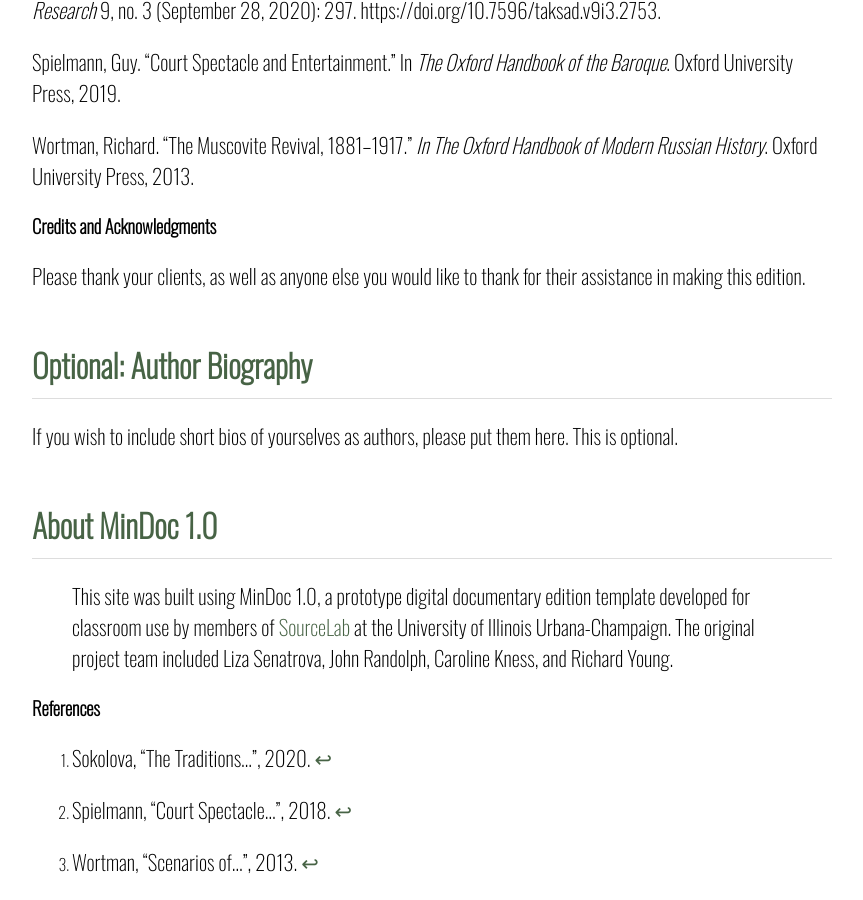
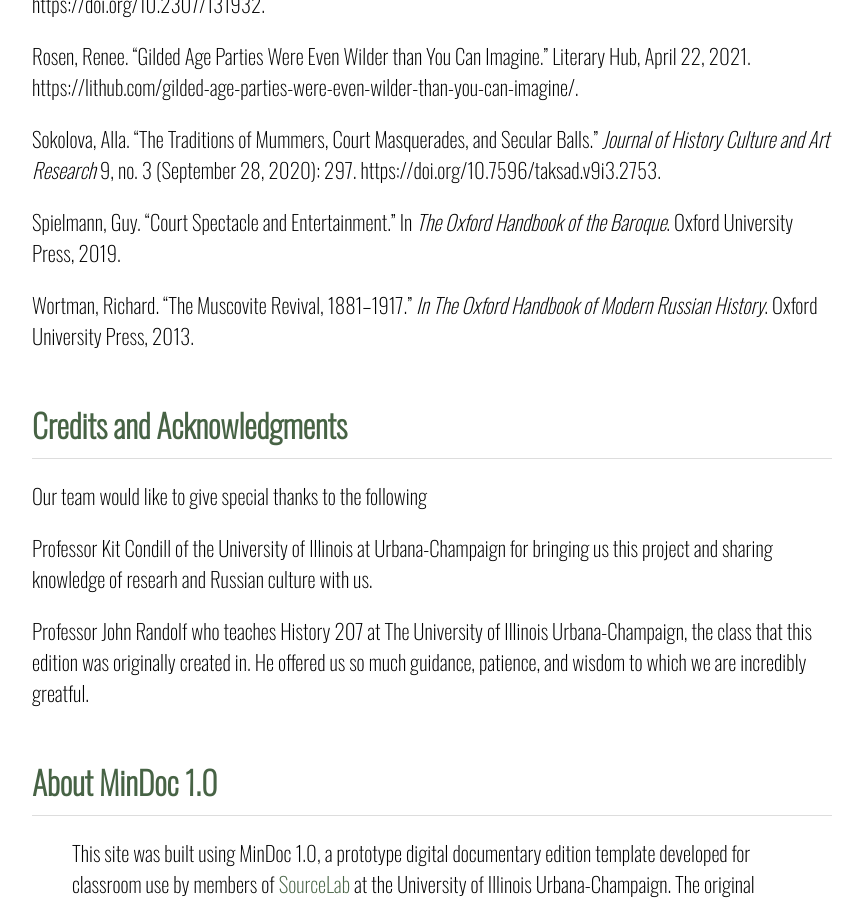
Before and after one commit to SelinaCochran/romanovball, a Jekyll site: the page built from index.markdown, in a window 1280 px wide and 900 px high, scrolled down 5343 px. Shown: the whole window, without its empty margins (208-1071 px from the left). Built offline with Jekyll 4.4.1, drawn with Linux system fonts in a browser that asks for light colours; some of the changed text lies outside the part shown.

Commit message:
Update index.markdown

```diff
--- a/index.markdown
+++ b/index.markdown
@@ -4,7 +4,7 @@ layout: single_page
 
 {% assign media = site.mindoc_media | where: "page", "source" | sort: "order" %}
 
-### Introduction
+# Introduction
 
 Word count: 250–450 words
 
@@ -23,29 +23,25 @@ Here, provide a citation using this model:
 
 # The Source
 
-#Coming Soon!
+Currently Under Construction...
 
 {% include media_next.html pages=media %}
 
-### About this Source
+# About this Source
 
-In 1903, Nicholas II of Russia and his wife, Alexandra Feodorovna, hosted one of the last great social events of their empire, often overshadowed or stained by events that would transpire only a few years later with the Russian revolution. To celebrate 290 years of the Romanov family’s rule over Russia three hundred and ninety of the tsar and tsarina’s most high-profile guests gathered with them in the Winter Palace to enjoy a night of food, opera, and ballet then reconvened a few days later for a costume ball where each guest showed up in a specially made costume meant to channel the Russia of Alexi Mikhailovich, the second Romanov to hold the throne.
-This was by no means the first ball or the first ball of grandiose proportions. Inklings of _the ball_ can be traced all the way back to the pagans whose festivals often involved people donning costumes to perform ritual dances with the intention of abandoning the responsibilities and stresses of daily life.[^1] These traditions moved and evolved across many cultures and societies until they had grown into events with a potential for highly calculated social or political plays made or attended to make connections, showcase or advance status, or nurture a public persona. It mattered who you invited, who actually came, what entertainment you had, and how successful you were at juggling and accommodating the group. Throwing a really good ball could bring the host and their family many more great opportunities while throwing a rocky or bland ball could jeopardize one’s social standing.[^2] The Romanovs themselves knew how helpful a good ball could be for PR as both Elizabeth I and Catherine the Great both successfully used them to win the support of the Russian people after they had heavily doubted each woman’s fitness to rule.[^3]
-        That being said, by the time the Romanovs threw this particular ball, both the crown and the people understood that it was sending a message, especially because it took place in a world that did not receive as much news as we do now. Reading about events the Romanovs attended was, in many ways, the only connection the Russian people had with their tsar. The exclusivity and luxury of the event only added to its traction as outlets all across the globe were
+> In 1903, Nicholas II of Russia and his wife, Alexandra Feodorovna, hosted one of the last great social events of their empire, often overshadowed or stained by events that would transpire only a few years later with the Russian revolution. To celebrate 290 years of the Romanov family’s rule over Russia three hundred and ninety of the tsar and tsarina’s most high-profile guests gathered with them in the Winter Palace to enjoy a night of food, opera, and ballet then reconvened a few days later for a costume ball where each guest showed up in a specially made costume meant to channel the Russia of Alexi Mikhailovich, the second Romanov to hold the throne.
+> This was by no means the first ball or the first ball of grandiose proportions. Inklings of _the ball_ can be traced all the way back to the pagans whose festivals often involved people donning costumes to perform ritual dances with the intention of abandoning the responsibilities and stresses of daily life.[^1] These traditions moved and evolved across many cultures and societies until they had grown into events with a potential for highly calculated social or political plays made or attended to make connections, showcase or advance status, or nurture a public persona. It mattered who you invited, who actually came, what entertainment you had, and how successful you were at juggling and accommodating the group. Throwing a really good ball could bring the host and their family many more great opportunities while throwing a rocky or bland ball could jeopardize one’s social standing.[^2] The Romanovs themselves knew how helpful a good ball could be for PR as both Elizabeth I and Catherine the Great both successfully used them to win the support of the Russian people after they had heavily doubted each woman’s fitness to rule.[^3]
+> That being said, by the time the Romanovs threw this particular ball, both the crown and the people understood that it was sending a message, especially because it took place in a world that did not receive as much news as we do now. Reading about events the Romanovs attended was, in many ways, the only connection the Russian people had with their tsar. The exclusivity and luxury of the event only added to its traction as outlets all across the globe were
 publishing news and photos from this ball. The message Nicholas and Alexandra chose to broadcast across borders was one the Romanovs had chosen to put at the forefront of their rule since the assassination of Alexander II: Russia’s return to Muscovy, or an idealised version of muscovy.[^4]
 The Romanovs wanted to embody a particular tsar that presented values of a true Muscovite. They wanted to mimic the reign of Alexsei Mikhailovic. “By the Treaty of Andrusovo (January 1667), which ended the Polish war, Russia won possession of Smolensk, Kiev, and the section of Ukraine lying east of the Dnieper River.”[^5] The Romanovs glorified Alexsei Mikhailovich for his conquest of Ukraine. This is also proven to be true as in the photo of Princess Kotchoubey, she is wearing an ethnic Ukrainian costume, showing how they viewed traditional Ukrainian garb as being a part of the empire.
 In particular, Nicholas II tries to emulate Alexsei Mikhailovich in a couple of ways. For starters, he wore Alexsei Mikhailovich’s crown to the 1903 ball. Additionally, “Unlike the European jubilees, Nicholas’s marked major military victories, and their celebration confirmed his sense of his role of continuing his forebears’ tradition of military leadership, particularly Tsar Aleksei Mikhailovich, who extended the borders of the Empire and exemplified the spirit of Russian Orthodoxy.”[^6] It cannot be understated that what was wanted was a return to the state of the old expanded Russia. The 1903 ball was a way to present this want to go back to old Muscovite ideals.
         But why would Nicholas II feel the need to emulate the tsars of the past? Simply put, in the late 19th century, the Romanov tsars encountered a slew of issues that were reducing their popularity. Poor management of agricultural products like grain created a famine, with an estimate of 20 million people who were impacted.[^7] While Nicholas II was not the proprietor of the famine, he still felt the effects of the plummeting popularity as a result of the famine. By incurring the images of a successful tsar of the past, Nicholas was attempting to mitigate the damage created by the famine. In addition to the famine, lack of action towards violent outbursts in the country, such as pogroms, also contributed to the Romanov’s poor reputation with the Russian people. In 1881, after the assassination of Alexander II, multiple pogroms swept across the nation, including a major one that saw the destruction of over 418 Jewish homes and 290 Jewish shops.[^8] The army watched from the sidelines and did not step in to help as they were not ordered to help by the tsar. His inaction is likely due to the “Russiafication” portion of his muscovite agenda. Not only did he want the country to become more autocratic but more “ethnically Russian” as well, something jewish citizens were perceived as hindrances to.[^9] Many of the guests of the 1903 ball were dressed in military uniforms and regalia, glorifying the army instead of criticizing it.
-Peter the Great brought Russia into the Western sphere, but as the West came to put more value in democracy and civil liberties the more disconnected the Russian crown felt. A return to muscovy meant the continued absolutism of the Russian monarchy.[^10] The crown threw this ball, often estimated to have cost between 7 and 10 million dollars, with tax payer money at a time when actions were being made to disband local government. Many Russians were struggling with poverty, and the country was still recovering from a major famine, and jews were being killed without government intervention.[^11] Comparable parties of the era include the 1883 Vanderbilt masquerade ball and the 1893 Bradly Martin ball costing 6 and 10 million respectively which might make the scale of the winter ball seem slightly justifiable until you realize the Romanovs only had about a third of the guests both those exceedingly lavish parties did.[^12] Investing so much money and energy into an event like this told the world exactly what the Romanovs valued and who they did not.
-	All the guests attending the ball were possibly required to have photos of them in their costumes before the ball began. The photos were taken at various photography studios and some by various private photographers. Some of the names of these photography studios and private photographers that are presented in the photos are Boissonas & Eggler, Levitsky, and Les Theatres Imperiaux. The images themselves were printed and sold to attendees of the ball and the profits went to charity. The full prints were described as being, “a limited edition album containing the photographs were released, consisting of ten large-format files (folders). 21 heliogravures and 174 phototypes.”[^13] At this time, which charity the money went towards is unknown. The University of Illinois came to be in possession of approximately 40 of the individual photographs when historian Ralph T. Fisher Jr. established the Russian and Eastern European Center in 1958.[^14] The photos remained un-catalogged in the University's system for 60 years until they came into the hands of associate professor Christopher “Kit” Condill who works in the International and Area Studies Library at the University.[^15] Historians today can use the photographs to have a better grasp of the rise of Muscovitism during the final years of the Russian Empire. It also helps the viewers to have an understanding of Romanov parties and balls and how they connect to politics of the time.
+> Peter the Great brought Russia into the Western sphere, but as the West came to put more value in democracy and civil liberties the more disconnected the Russian crown felt. A return to muscovy meant the continued absolutism of the Russian monarchy.[^10] The crown threw this ball, often estimated to have cost between 7 and 10 million dollars, with tax payer money at a time when actions were being made to disband local government. Many Russians were struggling with poverty, and the country was still recovering from a major famine, and jews were being killed without government intervention.[^11] Comparable parties of the era include the 1883 Vanderbilt masquerade ball and the 1893 Bradly Martin ball costing 6 and 10 million respectively which might make the scale of the winter ball seem slightly justifiable until you realize the Romanovs only had about a third of the guests both those exceedingly lavish parties did.[^12] Investing so much money and energy into an event like this told the world exactly what the Romanovs valued and who they did not.
+> All the guests attending the ball were possibly required to have photos of them in their costumes before the ball began. The photos were taken at various photography studios and some by various private photographers. Some of the names of these photography studios and private photographers that are presented in the photos are Boissonas & Eggler, Levitsky, and Les Theatres Imperiaux. The images themselves were printed and sold to attendees of the ball and the profits went to charity. The full prints were described as being, “a limited edition album containing the photographs were released, consisting of ten large-format files (folders). 21 heliogravures and 174 phototypes.”[^13] At this time, which charity the money went towards is unknown. The University of Illinois came to be in possession of approximately 40 of the individual photographs when historian Ralph T. Fisher Jr. established the Russian and Eastern European Center in 1958.[^14] The photos remained un-catalogged in the University's system for 60 years until they came into the hands of associate professor Christopher “Kit” Condill who works in the International and Area Studies Library at the University.[^15] Historians today can use the photographs to have a better grasp of the rise of Muscovitism during the final years of the Russian Empire. It also helps the viewers to have an understanding of Romanov parties and balls and how they connect to politics of the time.
 
 # About this Edition
 
 For this edition we are presenting photos of aristocrats in their costumes taken for the 1903 Romanov ball celebrating 300 years of reigning in power. The photos have come from a book with the photos pressed into large sheets of paper and it is a possibility that this book might have been auctioned out for charity at some point. These photos may be found today at the University of Illinois at Urbana-Champaign in the International and Area Studies library upon request. Originally, the photos ended up in the hands of Ralph T. Fisher, the founder of the Russian, East European, and Eurasian center back in 1958 at the University of Illinois at Urbana Champaign. It is possible that Fisher brought the photos over from Yale University, but this is not known for certain. They eventually went into the Slavic backlog and were never cataloged. How the photos ended up with Ralph T. Fisher is still unknown. We have used colored scans of the photos using a KIC scanner to present them on this site. We have chosen images for variety and for use in prototyping. Additionally, there were no alterations made to the photos themselves.
-
-# Supplements
-
-Should you wish to include any supplemental materials--such as specific forms of source commentary or illustrations--they may be provided here.  They are not required. If you do not have any supplements, please eliminate this field.
 
 # Bibliography
 
@@ -73,19 +69,19 @@ Spielmann, Guy. “Court Spectacle and Entertainment.” In _The Oxford Handbook
 Wortman, Richard. “The Muscovite Revival, 1881–1917.” _In The Oxford Handbook of Modern Russian History_. Oxford University Press, 2013.
 
 
-### Credits and Acknowledgments
+# Credits and Acknowledgments
 
-Please thank your clients, as well as anyone else you would like to thank for their assistance in making this edition.
+Our team would like to give special thanks to the following
 
-# Optional: Author Biography
+Professor Kit Condill of the University of Illinois at Urbana-Champaign for bringing us this project and sharing knowledge of researh and Russian culture with us.
 
-If you wish to include short bios of yourselves as authors, please put them here.  This is optional.
+Professor John Randolf who teaches History 207 at The University of Illinois Urbana-Champaign, the class that this edition was originally created in. He offered us so much guidance, patience, and wisdom to which we are incredibly greatful.
 
 # About MinDoc 1.0
 
 > This site was built using MinDoc 1.0, a prototype digital documentary edition template developed for classroom use by members of [SourceLab](https://sourcelab.history.illinois.edu/) at the University of Illinois Urbana-Champaign.  The original project team included Liza Senatrova, John Randolph, Caroline Kness, and Richard Young.
 
-### References
+# References
 
 [^1]: Sokolova, “The Traditions...”, 2020.
 [^2]: Spielmann, “Court Spectacle…”, 2018.
```
